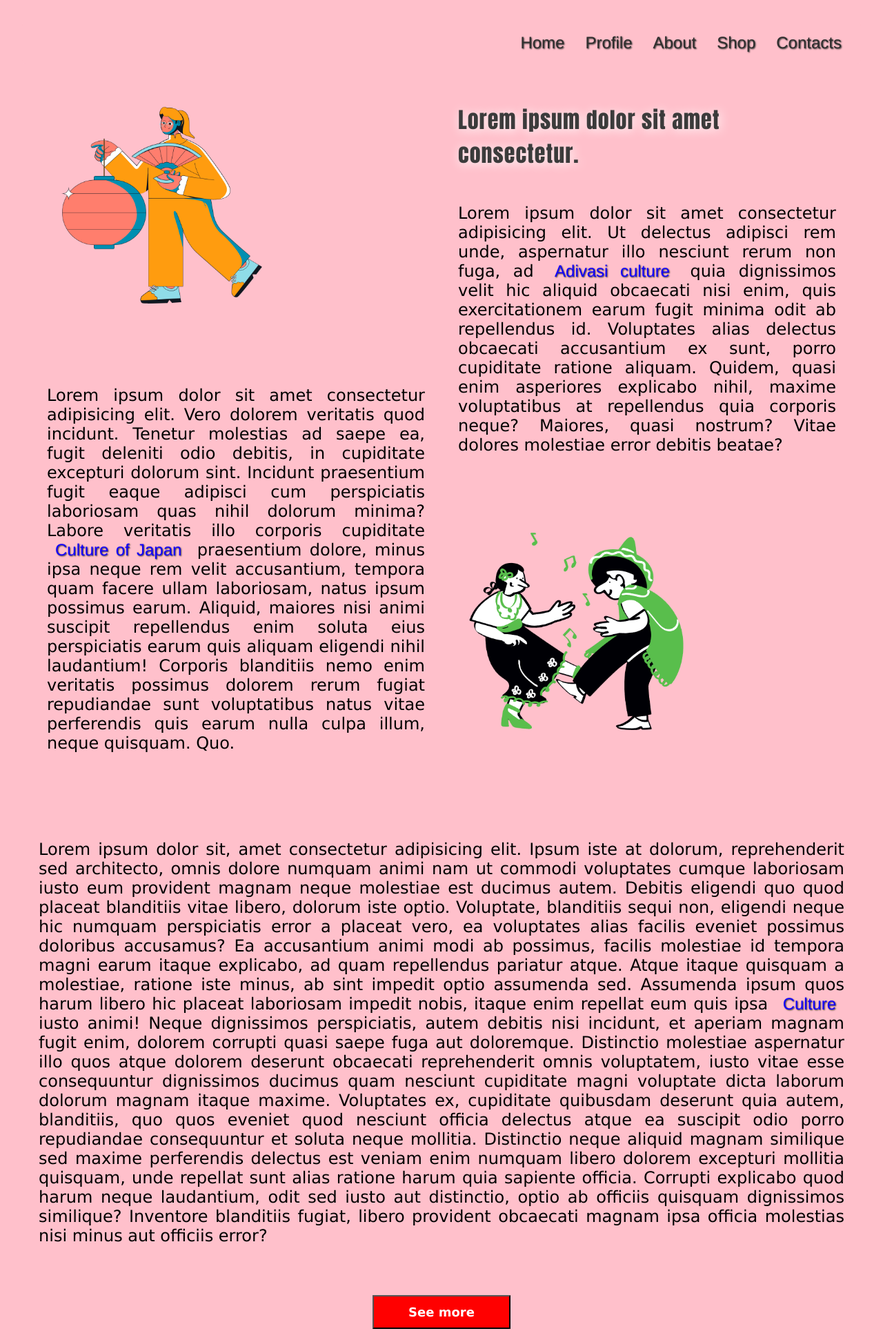
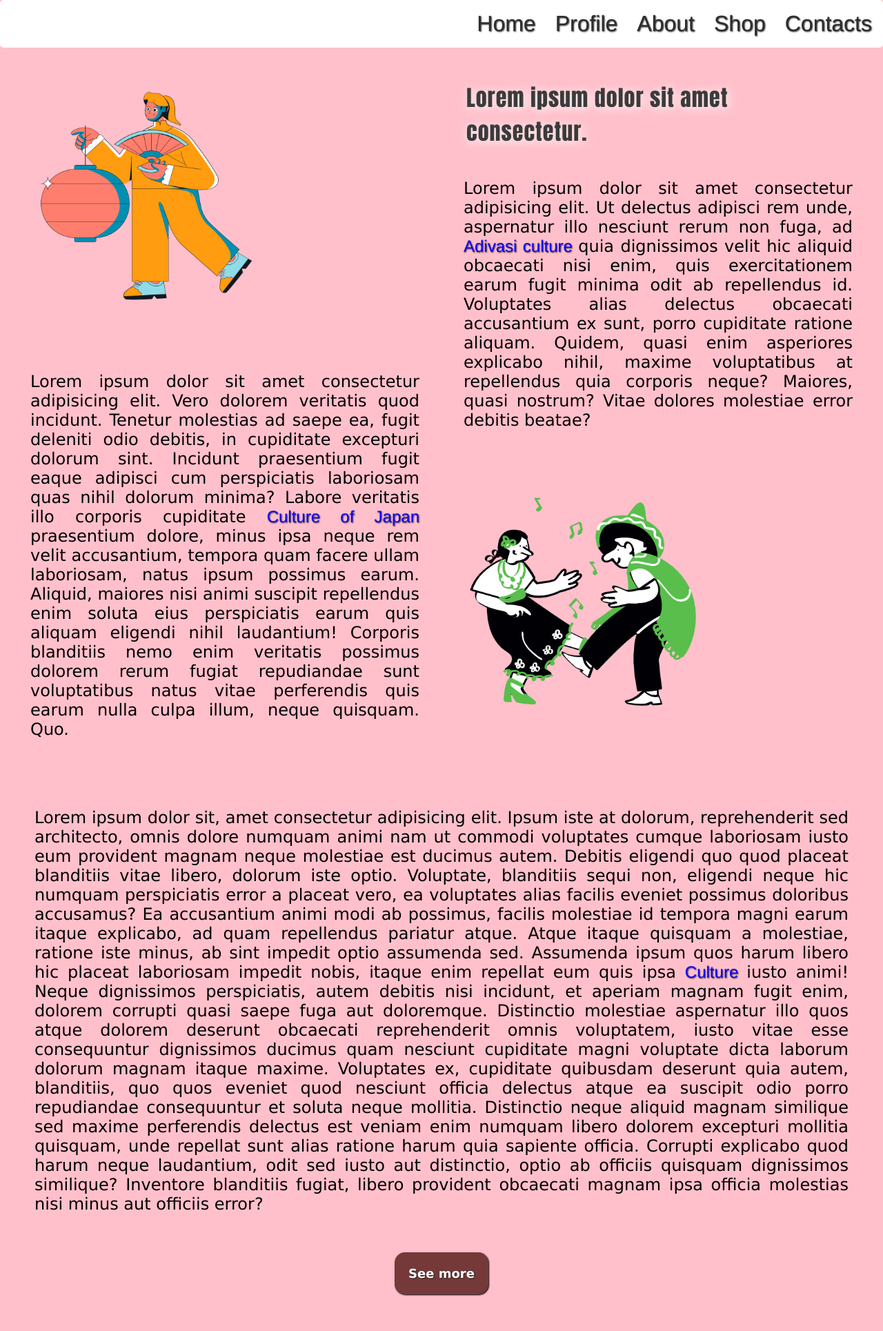
Before and after one commit to toufiq178/shopweb, a plain HTML site: page index.html in a window 1280 px wide. Shown: the whole page at 69% size. After the commit the page ends 1906 px from the top, so only its background shows below. Drawn offline with Linux system fonts and the light colour scheme.

Commit message:
updating margin padding about/home/profile page

```diff
--- a/about.css
+++ b/about.css
@@ -1,16 +1,18 @@
 *{
     background-color: #c0e6ff ;
-    padding: 12px;
+        margin: 0px;
+
 }
 .menu{
-    font-size: x-large;
+    font-size: xx-large;
     justify-content: end;
     text-align: end;
+    background-color: white;
+    padding: 12px;
     border: 4px solid transparent;
-    background-color: aliceblue;
-    box-shadow: 1px 1px 5px black;
-    text-shadow: 1px 1px 2px black;
-    border-radius: 5px 5px;
+    text-shadow: 1px 1px 2px rgb(17, 17, 17);
+    word-spacing: 20px;
+
 
 }
 a{
@@ -24,6 +26,7 @@ p{
     text-decoration: none;
     font-family: 'Lucida Sans', 'Lucida Sans Regular', 'Lucida Grande', 'Lucida Sans Unicode', Geneva, Verdana, sans-serif;
     font-size: x-large;
+    margin: 20px;
     background-color: aliceblue;
     border: 12px transparent;
     border-radius: 12px ;
@@ -35,6 +38,10 @@ h1{
     text-align: center;
     text-shadow: 1px 1px 2px black;
     text-transform: uppercase;
+    margin: 20px;
+    margin-top: 20px;
+    margin-bottom: 12px;
+    padding-top: 20px;
     font-size: xx-large;
     font-family: 'Segoe UI', Tahoma, Geneva, Verdana, sans-serif;
     font-weight: bolder;
@@ -46,9 +53,10 @@ h1{
 #seemore{
 
     margin: auto;
-    width: 200px;
-    display: block;
-    background-color: red;
+    display: flex;
+    justify-content: center;
+    padding: 12px;
+    background-color: orangered;
     font-size: large;
     font-family: Verdana, Geneva, Tahoma, sans-serif;
     font-weight: bold;
--- a/index.css
+++ b/index.css
@@ -1,6 +1,6 @@
 *{
     background-color: #ffc0cb ;
-    padding: 12px;
+    margin: 0px;
 }
 
 img{
@@ -12,13 +12,15 @@ img{
 }
 
 .menu{
-    font-size: x-large;
+    font-size: xx-large;
     justify-content: end;
     text-align: end;
+    background-color: white;
+    padding: 12px;
     border: 4px solid transparent;
     border-radius: 5px 5px;
-    text-shadow: 1px 1px 2px black;
-
+    text-shadow: 1px 1px 2px rgb(126, 124, 124);
+    word-spacing: 20px;
 
 
 }
@@ -42,22 +44,31 @@ img{
 
 .maindiv{
 
+    margin: 12px;
     display: flex;
 }
 .box{
+    margin: 12px;
     width: 50%;
 }
 
 #hlorem{
+        margin: 12px;
+        padding: 12px;
         font-family: Impact, Haettenschweiler, 'Arial Narrow Bold', sans-serif;
         letter-spacing: 1px;
         color: rgb(59, 59, 59);
         text-shadow: 2px 2px 15px #ffffff;
 
 }
+#divbottom{
+    padding: 10px;
+    margin: 20px;
+}
 
 p{
     text-align: justify;
+    padding: 20px;
     text-decoration: none;
     font-family: 'Lucida Sans', 'Lucida Sans Regular', 'Lucida Grande', 'Lucida Sans Unicode', Geneva, Verdana, sans-serif;
     font-size: x-large;
@@ -67,12 +78,17 @@ p{
 #seemore{
 
     margin: auto;
-    width: 200px;
-    display: block;
-    background-color: red;
+    display: flex;
+    justify-content: center;
+    background-color: rgb(117, 57, 57);
+    padding: 12px;
     font-size: large;
+    border: 8px solid transparent;
     font-family: Verdana, Geneva, Tahoma, sans-serif;
     font-weight: bold;
+    border-radius: 15px;
     color: white;
+    box-shadow: 1px 1px 2px black;
+    text-shadow: 1px 1px 2px rgb(43, 42, 41);
 
 }
--- a/index.html
+++ b/index.html
@@ -47,7 +47,7 @@
         </div>
     </div>
 
-    <div>
+    <div id="divbottom">
 
         <p> Lorem ipsum dolor sit, amet consectetur adipisicing elit. Ipsum iste at dolorum, reprehenderit sed architecto, omnis dolore numquam animi nam ut commodi voluptates cumque laboriosam iusto eum provident magnam neque molestiae est ducimus autem. Debitis eligendi quo quod placeat blanditiis vitae libero, dolorum iste optio. Voluptate, blanditiis sequi non, eligendi neque hic numquam perspiciatis error a placeat vero, ea voluptates alias facilis eveniet possimus doloribus accusamus? Ea accusantium animi modi ab possimus, facilis molestiae id tempora magni earum itaque explicabo, ad quam repellendus pariatur atque. Atque itaque quisquam a molestiae, ratione iste minus, ab sint impedit optio assumenda sed. Assumenda ipsum quos harum libero hic placeat laboriosam impedit nobis, itaque enim repellat eum quis ipsa
 
--- a/profile.css
+++ b/profile.css
@@ -92,7 +92,7 @@ h1{
     background-color: aliceblue;
     box-shadow: 1px 1px 2px black;
     border: 4px solid transparent;
-    text-shadow: 1px 1px 2px black;
+    text-shadow: 1px 1px 2px rgb(102, 102, 102);
     border-radius: 5px 5px;
     word-spacing: 7px;
 
@@ -100,14 +100,14 @@ h1{
 a{
     text-decoration: none;
     background-color: transparent;
-    color: rgb(248, 111, 111);
+    color: rgb(32, 59, 59);
     font-family: 'Franklin Gothic Medium', 'Arial Narrow', Arial, sans-serif;
 }
 
 
 footer{
     height: 100px;
-    background-color: rgb(53, 52, 52);
+    background-color: rgb(32, 59, 59);
     margin: 0px;
 }
 
@@ -115,4 +115,5 @@ h4{
     padding:40px;
     text-align: center;
     color: rgb(194, 195, 196);
+
 }
```
